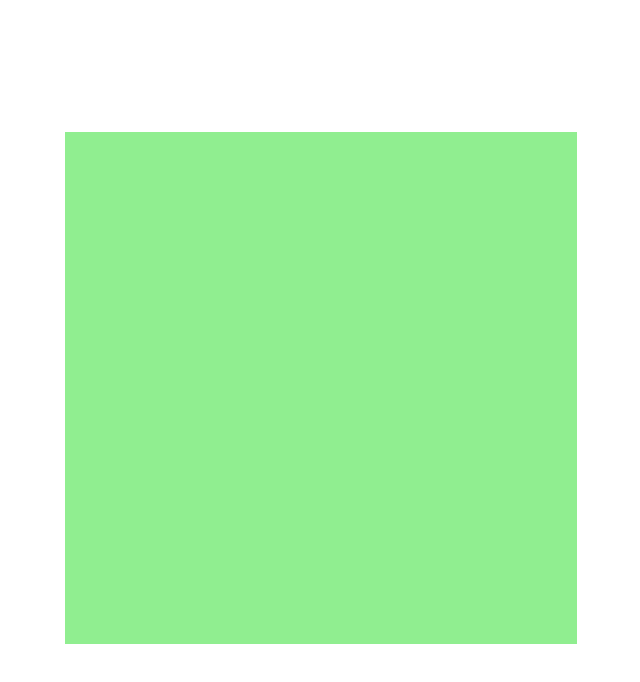
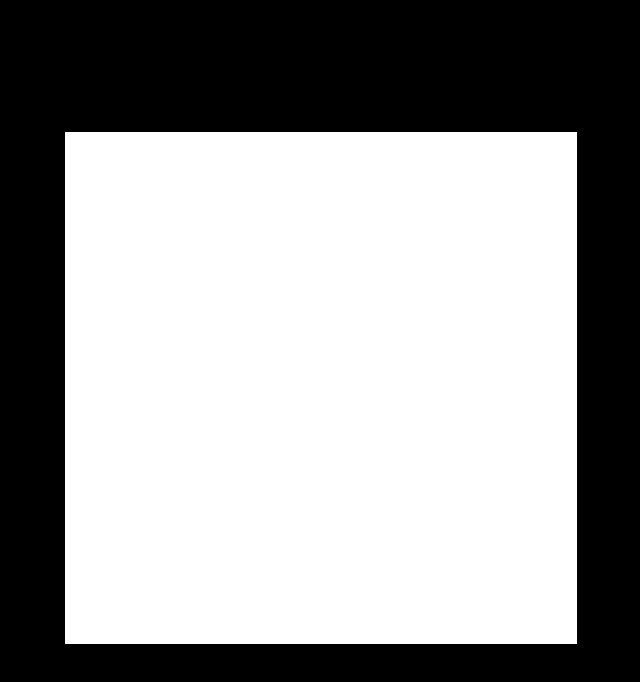
Before and after one commit to luizfereslima/Snake_game, a plain HTML site: page index.html in a window 1280 px wide. Shown: the whole page, without its empty margins (295-935 px from the left). Drawn offline with Linux system fonts and the light colour scheme.

Commit message:
Mudando a cor

```diff
--- a/script.js
+++ b/script.js
@@ -7,7 +7,7 @@ let direction = "right";
 
 
 function criarBG(){
-    context.fillStyle = "lightgreen";
+    context.fillStyle = "white";
     context.fillRect(0, 0, 16 * fundo, 16 * fundo);
 }
 
--- a/style.css
+++ b/style.css
@@ -5,6 +5,6 @@ body{
     flex-direction: column;
     justify-content: center;
     align-items: center;
-    background-color:white;
-    color: rgb(52, 165, 52);
+    background-color:rgb(0, 0, 0);
+    color: rgb(255, 255, 255);
 }
```
